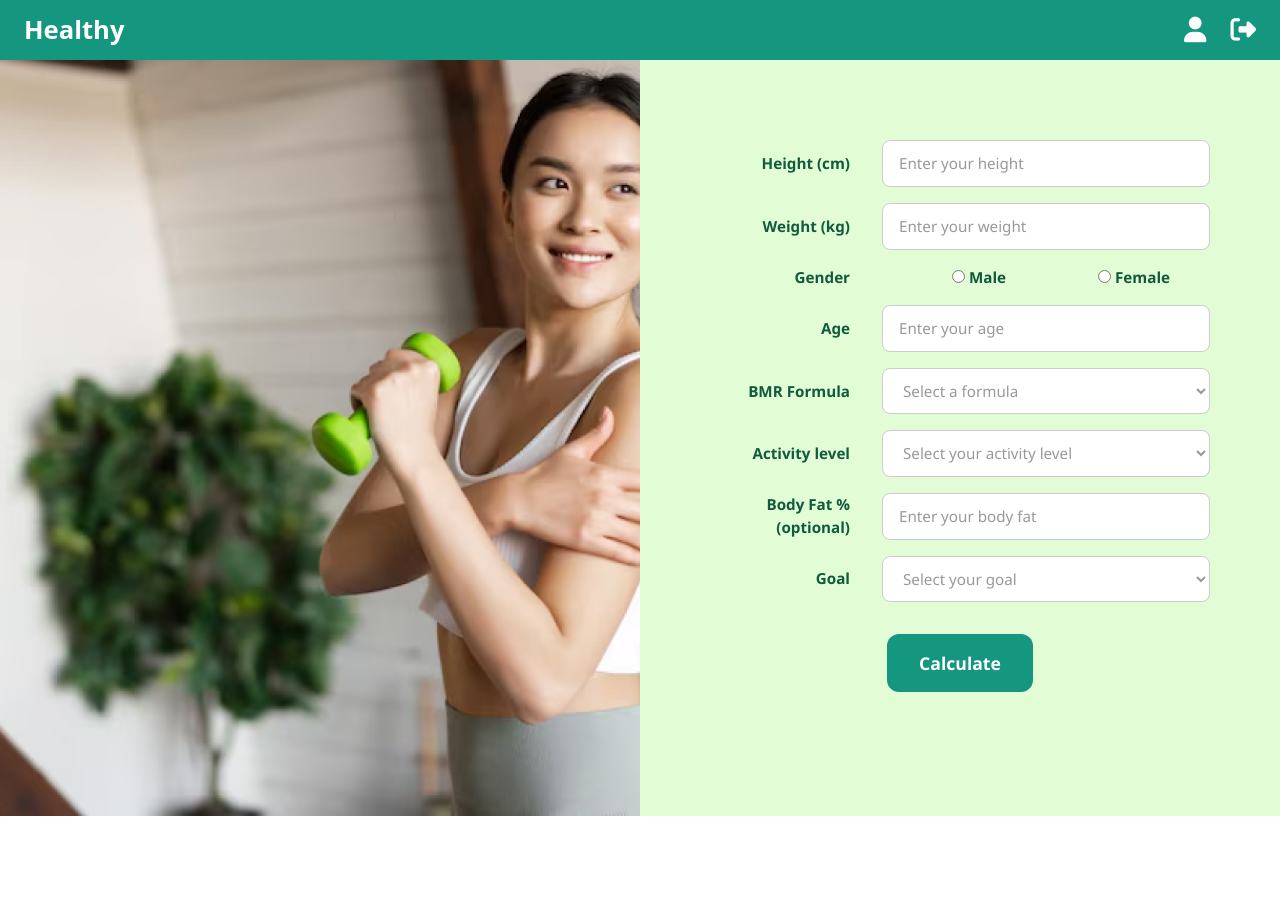
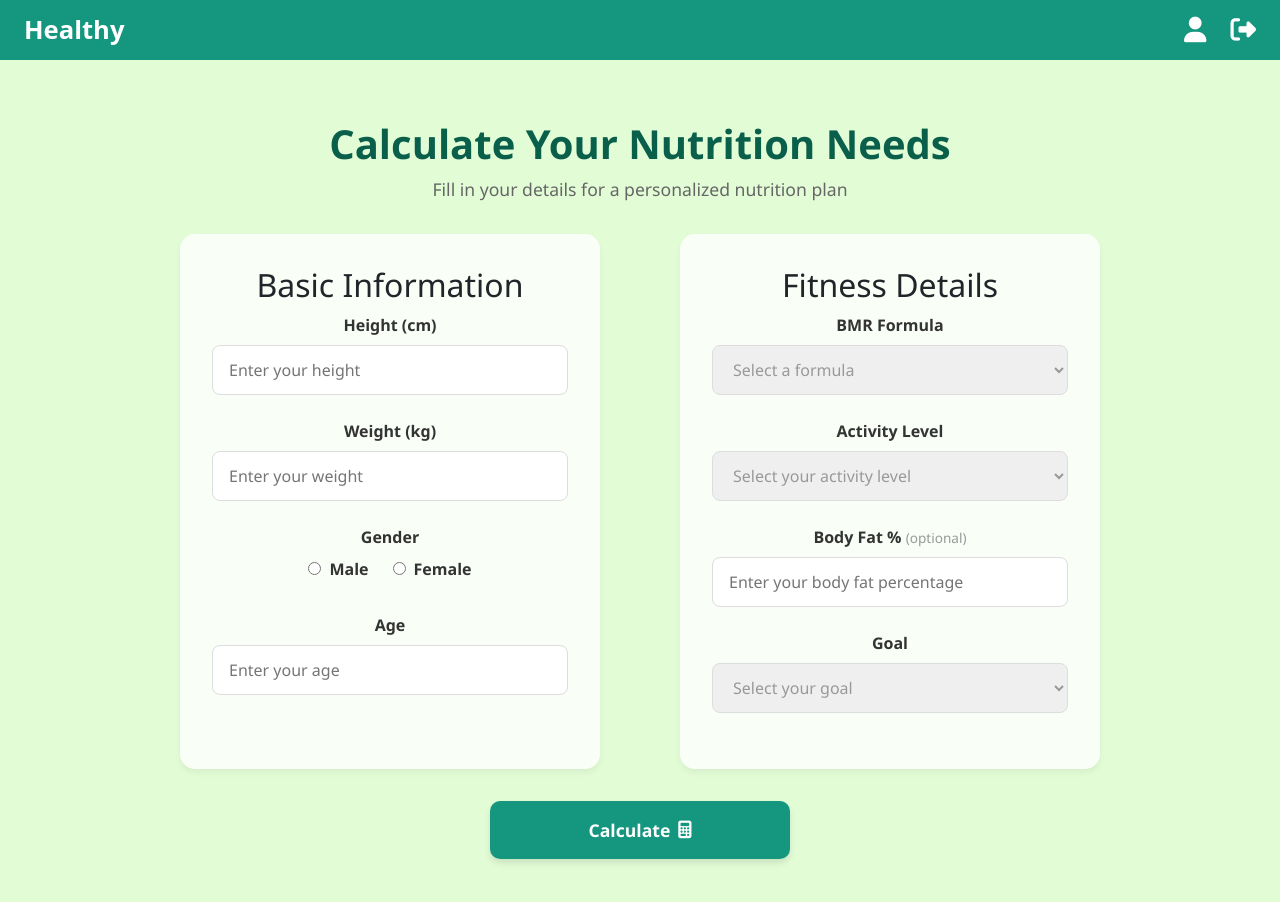
Before and after one commit to PatiharnKam/Project_web, a Vue app in the folder frontend/proj-web/: page /cal in a window 1280 px wide. Shown: the top 902 px of the page. Before the commit the page ends 816 px from the top, so only its background shows below. Built offline with nearby package versions, Linux system fonts and the light colour scheme; no server answers.

Commit message:
update cal page (#17)
* add profile page

* Update Profile.vue

* update cal page

---------

Co-authored-by: PatiharnKam <patiharn.kam@gmail.com>

```diff
--- a/frontend/proj-web/src/views/Cal.vue
+++ b/frontend/proj-web/src/views/Cal.vue
@@ -1,49 +1,84 @@
 <template>
   <div class="health-container">
-    <div class="left">
-        <img :src="personImage" alt="Person" class="person-image" />
+    <div class="calculator-content">
+      <div class="calculator-header">
+        <h1>Calculate Your Nutrition Needs</h1>
+        <p class="subtitle">Fill in your details for a personalized nutrition plan</p>
       </div>
-    <div class="right">
+
       <form class="form" @submit.prevent="calculate">
+        <div class="form-sections">
+          <div class="form-section">
+            <h2>Basic Information</h2>
             <div class="form-group">
-                <label>Height (cm)</label>
-                <div style="flex: 1">
-                    <input v-model="form.Height" type="text" inputmode="decimal" placeholder="Enter your height" @input="limitToTwoDecimalPlaces($event, 'height')" />
-                    <div v-if="errors.Height" class="error">{{ errors.Height }}</div>
+              <label for="height">Height (cm)</label>
+              <div class="input-container">
+                <input
+                  id="height"
+                  v-model="form.height"
+                  type="text"
+                  inputmode="decimal"
+                  placeholder="Enter your height"
+                  @input="limitToTwoDecimalPlaces($event, 'height')"
+                />
+                <div v-if="errors.height" class="error">{{ errors.height }}</div>
               </div>
             </div>
 
             <div class="form-group">
-                <label>Weight (kg)</label>
-                <div style="flex: 1">
-                    <input v-model="form.Weight" type="text" inputmode="decimal" placeholder="Enter your weight" @input="limitToTwoDecimalPlaces($event, 'weight')" />
-                    <div v-if="errors.Weight" class="error">{{ errors.Weight }}</div>
-                </div>
-            </div>
-
-            <div class="form-group horizontal-group">
-                <label class="horizontal-label">Gender</label>
-                <div style="flex: 1">
-                    <div class="gender-options">
-                        <label><input type="radio" value="Male" v-model="form.Gender" /> Male</label>
-                        <label><input type="radio" value="Female" v-model="form.Gender" /> Female</label>
-                    </div>
-                    <div v-if="errors.Gender" class="error">{{ errors.Gender }}</div>
+              <label for="weight">Weight (kg)</label>
+              <div class="input-container">
+                <input
+                  id="weight"
+                  v-model="form.weight"
+                  type="text"
+                  inputmode="decimal"
+                  placeholder="Enter your weight"
+                  @input="limitToTwoDecimalPlaces($event, 'weight')"
+                />
+                <div v-if="errors.weight" class="error">{{ errors.weight }}</div>
               </div>
             </div>
 
             <div class="form-group">
-                <label>Age</label>
-                <div style="flex: 1">
-                    <input v-model="form.Age" type="text" inputmode="numeric" placeholder="Enter your age" @input="filterIntegerInput($event, 'age')" />
-                    <div v-if="errors.Age" class="error">{{ errors.Age }}</div>
+              <label>Gender</label>
+              <div class="input-container">
+                <div class="gender-options">
+                  <label class="radio-label">
+                    <input type="radio" value="Male" v-model="form.gender" />
+                    <span class="radio-text">Male</span>
+                  </label>
+                  <label class="radio-label">
+                    <input type="radio" value="Female" v-model="form.gender" />
+                    <span class="radio-text">Female</span>
+                  </label>
+                </div>
+                <div v-if="errors.gender" class="error">{{ errors.gender }}</div>
               </div>
             </div>
 
             <div class="form-group">
-                <label>BMR Formula</label>
-                <div style="flex: 1">
-                    <select v-model="form.formula">
+              <label for="age">Age</label>
+              <div class="input-container">
+                <input
+                  id="age"
+                  v-model="form.age"
+                  type="text"
+                  inputmode="numeric"
+                  placeholder="Enter your age"
+                  @input="filterIntegerInput($event, 'age')"
+                />
+                <div v-if="errors.age" class="error">{{ errors.age }}</div>
+              </div>
+            </div>
+          </div>
+
+          <div class="form-section">
+            <h2>Fitness Details</h2>
+            <div class="form-group">
+              <label for="formula">BMR Formula</label>
+              <div class="input-container">
+                <select id="formula" v-model="form.formula" required>
                   <option value="" disabled hidden>Select a formula</option>
                   <option value="Mifflin-St Jeor">Mifflin-St Jeor</option>
                   <option value="Revised Harris-Benedict">Revised Harris-Benedict</option>
@@ -54,42 +89,54 @@
             </div>
 
             <div class="form-group">
-                <label>Activity level</label>
-                <div style="flex: 1">
-                    <select v-model="form.Activity">
+              <label for="activity">Activity Level</label>
+              <div class="input-container">
+                <select id="activity" v-model="form.activity" required>
                   <option value="" disabled hidden>Select your activity level</option>
                   <option value="Sedentary">Sedentary (little or no exercise)</option>
                   <option value="Light">Light (exercise 1-3 times/week)</option>
                   <option value="Moderate">Moderate (exercise 4-5 times/week)</option>
                   <option value="Very-Active">Very Active (intense exercise 6-7 times/week)</option>
-                        <option value="Extra-Active">Extra Active (very intense exercise daily, or physical job)</option>
+                  <option value="Extra-Active">Extra Active (very intense exercise daily)</option>
                 </select>
-                    <div v-if="errors.Activity" class="error">{{ errors.Activity }}</div>
+                <div v-if="errors.activity" class="error">{{ errors.activity }}</div>
               </div>
             </div>
 
             <div class="form-group">
-                <label>Body Fat % (optional)</label>
-                <div style="flex: 1">
-                    <input v-model="form.bodyFat" type="text" inputmode="decimal" placeholder="Enter your body fat" @input="limitToTwoDecimalPlaces($event, 'bodyFat')" />
+              <label for="bodyFat">Body Fat % <span class="optional">(optional)</span></label>
+              <div class="input-container">
+                <input
+                  id="bodyFat"
+                  v-model="form.bodyFat"
+                  type="text"
+                  inputmode="decimal"
+                  placeholder="Enter your body fat percentage"
+                  @input="limitToTwoDecimalPlaces($event, 'bodyFat')"
+                />
                 <div v-if="errors.bodyFat" class="error">{{ errors.bodyFat }}</div>
               </div>
             </div>
 
             <div class="form-group">
-                <label>Goal</label>
-                <div style="flex: 1">
-                    <select v-model="form.Goal">
+              <label for="goal">Goal</label>
+              <div class="input-container">
+                <select id="goal" v-model="form.goal" required>
                   <option value="" disabled hidden>Select your goal</option>
                   <option value="maintain-weight">Maintain Weight</option>
                   <option value="lose-fat">Lose Fat</option>
                   <option value="gain-muscle">Gain Muscle</option>
                 </select>
-                    <div v-if="errors.Goal" class="error">{{ errors.Goal }}</div>
+                <div v-if="errors.goal" class="error">{{ errors.goal }}</div>
+              </div>
+            </div>
           </div>
         </div>
 
-            <button type="submit">Calculate</button>
+        <button type="submit" class="submit-button">
+          Calculate
+          <i class="fas fa-calculator"></i>
+        </button>
       </form>
     </div>
   </div>
@@ -97,31 +144,29 @@
 
 <script>
 import axios from 'axios';
-import personImage from '../assets/person2.jpg';
 
 export default {
-  name: 'Cal',
+  name: 'HealthCalculator',
   data() {
     return {
-      personImage,
       form: {
-        Height: '',
-        Weight: '',
-        Gender: '',
-        Age: '',
+        height: '',
+        weight: '',
+        gender: '',
+        age: '',
         formula: '',
-        Activity: '',
+        activity: '',
         bodyFat: '',
-        Goal: ''
+        goal: ''
       },
       errors: {},
-      result:{
-        BMR: null,
-        TDEE: null,
-        Calories_Perday: null,
-        Protein: null,
-        Carbs: null,
-        Fat: null
+      result: {
+        bmr: null,
+        tdee: null,
+        caloriesPerDay: null,
+        protein: null,
+        carbs: null,
+        fat: null
       }
     };
   },
@@ -144,259 +189,263 @@ export default {
       event.target.value = raw;
       this.form[field] = raw;
     },
-    async calculate() {
+    validateForm() {
       this.errors = {};
 
-      if (!this.isValidTwoDecimal(this.form.Height)) this.errors.Height = 'Please enter a valid height.';
-      if (!this.isValidTwoDecimal(this.form.Weight)) this.errors.Weight = 'Please enter a valid weight.';
-      if (!this.form.Gender) this.errors.Gender = 'Please select your gender.';
-      if (!this.isPositiveInteger(this.form.Age)) this.errors.Age = 'Please enter a valid age.';
+      if (!this.isValidTwoDecimal(this.form.height)) this.errors.height = 'Please enter a valid height.';
+      if (!this.isValidTwoDecimal(this.form.weight)) this.errors.weight = 'Please enter a valid weight.';
+      if (!this.form.gender) this.errors.gender = 'Please select your gender.';
+      if (!this.isPositiveInteger(this.form.age)) this.errors.age = 'Please enter a valid age.';
       if (!this.form.formula) this.errors.formula = 'Please choose a BMR formula.';
-      if (!this.form.Activity) this.errors.Activity = 'Please select your activity level.';
-      if (!this.form.Goal) this.errors.Goal = 'Please select your goal.';
+      if (!this.form.activity) this.errors.activity = 'Please select your activity level.';
+      if (!this.form.goal) this.errors.goal = 'Please select your goal.';
+      if (this.form.bodyFat && !this.isValidTwoDecimal(this.form.bodyFat)) this.errors.bodyFat = 'Please enter a valid body fat percentage.';
 
-      if (Object.keys(this.errors).length > 0) return;
+      return Object.keys(this.errors).length === 0;
+    },
+    async calculate() {
+      if (!this.validateForm()) return;
 
       try {
-        const res = await axios.post('http://localhost:3000/users/cal', {
-          Gender: this.form.Gender,
-          Weight: this.form.Weight,
-          Height: this.form.Height,
-          Age: this.form.Age,
-          Activity: this.form.Activity,
+        const formData = {
+          Height: this.form.height,
+          Weight: this.form.weight,
+          Gender: this.form.gender,
+          Age: this.form.age,
+          formula: this.form.formula,
+          Activity: this.form.activity,
           bodyFat: this.form.bodyFat,
-          Goal: this.form.Goal,
-          formula: this.form.formula
-        });
+          Goal: this.form.goal
+        };
 
-        this.result.BMR = res.data.bmr;
-        this.result.TDEE = res.data.tdee;
-        this.result.Calories_Perday = res.data.calories_per_day;
-        this.result.Protein = res.data.protein;
-        this.result.Carbs = res.data.carbs;
-        this.result.Fat = res.data.fat;
+        const res = await axios.post('http://localhost:3000/users/cal', formData);
 
-        await this.collectInfo();
+        this.result.bmr = res.data.bmr;
+        this.result.tdee = res.data.tdee;
+        this.result.caloriesPerDay = res.data.calories_per_day;
+        this.result.protein = res.data.protein;
+        this.result.carbs = res.data.carbs;
+        this.result.fat = res.data.fat;
+
+        await this.saveUserData();
       } catch (error) {
-        alert('Error calculating BMR: ' + (error.response?.data?.message || error.message));
+        console.error('Calculation error:', error);
+        alert('Error calculating nutrition needs: ' + (error.response?.data?.message || error.message));
       }
     },
-    async collectInfo() {
+    async saveUserData() {
       try {
-        await axios.post('http://localhost:3000/users/', {
-          Gender: this.form.Gender,
-          Weight: this.form.Weight,
-          Height: this.form.Height,
-          Age: this.form.Age,
-          Activity: this.form.Activity,
+        const userData = {
+          Height: this.form.height,
+          Weight: this.form.weight,
+          Gender: this.form.gender,
+          Age: this.form.age,
+          formula: this.form.formula,
+          Activity: this.form.activity,
           bodyFat: this.form.bodyFat,
-          Goal: this.form.Goal,
-          BMR: this.result.BMR,
-          TDEE: this.result.TDEE,
-          Calories_Perday: this.result.Calories_Perday
-        });
-        await this.pushResult();
+          Goal: this.form.goal,
+          BMR: this.result.bmr,
+          TDEE: this.result.tdee,
+          Calories_Perday: this.result.caloriesPerDay
+        };
+
+        await axios.post('http://localhost:3000/users/', userData);
+        this.navigateToResults();
       } catch (error) {
-        alert('Error saving user data: ' + (error.response?.data?.message || error.message));
+        console.error('Save user data error:', error);
+        alert('Error saving your data: ' + (error.response?.data?.message || error.message));
       }
     },
-    async pushResult(){
+    navigateToResults() {
       try {
         sessionStorage.setItem('result', JSON.stringify(this.result));
-        await this.$router.push('/result');
-
-        // await this.$router.push({
-        //     name: 'Result',
-        //     query: {
-        //         result: JSON.stringify(this.result)
-        //     }
-        // });
+        this.$router.push('/result');
       } catch (error) {
-        alert('Error saving result data: ' + (error.response?.data?.message || error.message));
+        console.error('Navigation error:', error);
+        alert('Error navigating to results: ' + error.message);
       }
     }
   }
 };
 </script>
 
-
 <style scoped>
-/* ให้ body และ html ครอบคลุมเต็มหน้าจอ */
-html,
-body {
-    height: 100%;
-    margin: 0;
+.health-container {
+  min-height: 100vh;
+  width: inherit;
+  background-color: #e2fcd6;
+  display: flex;
+  justify-content: center;
+  align-items: center;
+  padding: 5rem;
+  font-family: 'Segoe UI', Tahoma, Geneva, Verdana, sans-serif;
 }
 
-.health-container {
-    display: flex;
-    flex-wrap: wrap;
-    min-height: 100vh;
-    width: inherit;
-    font-family: 'Segoe UI', Tahoma, Geneva, Verdana, sans-serif;
-    background-color:#E2FCD6;
-    /* พื้นหลังเขียวอ่อน */
-    flex-direction: row;
-    padding-top: 1rem;
+.calculator-content {
+  width: 100%;
+  max-width: 1000px;
+  border-radius: 20px;
+  padding: 2.5rem;
+  animation: slideIn 0.5s ease-out;
 }
 
-.left {
-    flex: 1 1 50%;
-    padding: 0;
-    box-sizing: border-box;
-    height: 100vh;
-    display: flex;
-    justify-content: flex-start;
-    /* เปลี่ยนจาก center → flex-start */
-    align-items: stretch;
-    /* ให้รูปเต็มความสูง */
+@keyframes slideIn {
+  from {
+    opacity: 0;
+    transform: translateY(20px);
+  }
+  to {
+    opacity: 1;
+    transform: translateY(0);
+  }
 }
 
-.person-image {
-    width: 100%;
-    height: 100%;
-    /* ให้สูงเต็มจอ */
-    object-fit: cover;
-    border-radius: 0;
-    /* ไม่ต้องมีมุมโค้ง */
-    margin: 0;
-    display: block;
-    box-shadow: none;
-    /* ลบเงาถ้าต้องการความเรียบง่าย */
-}
-
-.right {
-    flex: 1 1 50%;
-    padding: 2rem;
-    box-sizing: border-box;
-    display: flex;
-    flex-direction: column;
-    justify-content: center;
-    align-items: center;
-}
-
-h1 {
-    color: #E2FCD6;
-    font-size: 2.8rem;
+.calculator-header {
   text-align: center;
   margin-bottom: 2rem;
 }
 
-.form {
-    display: flex;
-    flex-direction: column;
-    gap: 1rem;
-    align-items: center;
-    width: 100%;
+.calculator-header h1 {
+  color: #0A5F4B;
+  font-size: 2.5rem;
+  font-weight: 700;
+  margin-bottom: 0.5rem;
+}
+
+.subtitle {
+  color: #666;
+  font-size: 1.1rem;
+}
+
+.form-sections {
+  display: grid;
+  grid-template-columns: repeat(auto-fit, minmax(300px, 1fr));
+  gap: 5rem;
+  margin-bottom: 2rem;
+}
+
+.form-section {
+  background: rgba(255, 255, 255, 0.8);
+  padding: 2rem;
+  border-radius: 15px;
+  box-shadow: 0 4px 6px rgba(0, 0, 0, 0.05);
 }
 
 .form-group {
-    display: flex;
-    align-items: center;
-    justify-content: flex-start;
-    width: 100%;
-    max-width: 500px;
-    gap: 2rem;
-    margin: 0 auto;
-    /* จัดกลาง */
+  margin-bottom: 1.5rem;
 }
 
 .form-group label {
-    font-weight: bold;
-    color: rgb(16, 91, 60);
-    font-size: 0.95rem;
-    width: 140px;
-    text-align: right;
+  display: block;
+  margin-bottom: 0.5rem;
+  font-weight: 600;
+  color: #333;
 }
 
-.form-group input[type="text"],
-.form-group input[type="number"],
-.form-group select {
-    flex: 1;
-    min-width: 0;
-    width: 100%;
-    padding: 0.7rem 1rem;
-    border: 1px solid #ccc;
-    border-radius: 8px;
-    background-color: white;
-    font-size: 0.95rem;
+.input-container {
+  position: relative;
 }
 
-/* เปลี่ยนสี placeholder ใน input เป็นสีดำ */
-.form-group input::placeholder {
-    color: #999;
-    /* placeholder สีดำ */
+.input-container input,
+
+.input-container select {
+  width: 100%;
+  padding: 0.75rem 1rem;
+  border: 1px solid #ddd;
+  border-radius: 8px;
+  font-size: 1rem;
+  transition: border-color 0.3s;
+  color: #000;
 }
 
-/* เปลี่ยนสีตัวเลือกใน select เป็นสีดำ */
-select {
-    color: #000;
-    /* สีตัวเลือกใน select */
-}
-
-/* เพิ่มกรณี select ที่ไม่ได้เลือก จะมี placeholder เป็นสีดำ */
-select:has(option[value=""]:checked) {
+.input-container select:invalid {
   color: #999;
 }
 
-/* ปรับสีตัวเลือกใน select เมื่อเลือก */
-option {
+.input-container select option:not([value=""]) {
   color: #000;
-    /* สีของตัวเลือกใน dropdown */
 }
 
-.horizontal-group {
-    display: flex;
-    align-items: center;
-    justify-content: flex-start;
-    width: 100%;
-    max-width: 500px;
-    gap: 1rem;
-    margin: 0 auto;
-}
-
-.horizontal-label {
-    font-weight: 600;
-    color: #333;
-    font-size: 0.95rem;
-    width: 140px;
-    text-align: right;
+.input-container input:focus,
+.input-container select:focus {
+  outline: none;
+  border-color: #4CAF50;
+  box-shadow: 0 0 0 2px rgba(76, 175, 80, 0.2);
 }
 
 .gender-options {
   display: flex;
   gap: 1.5rem;
-    flex-wrap: wrap;
+  align-items: center;
+  justify-content: center;
 }
 
-button {
-    margin-top: 1rem;
-    padding: 1rem 2rem;
-    background-color: #14967F;
+.radio-label {
+  display: flex;
+  align-items: center;
+  cursor: pointer;
+}
+
+.radio-label input[type="radio"] {
+  margin-right: 0.5rem;
+  cursor: pointer;
+  width: auto;
+}
+
+.optional {
+  color: #999;
+  font-size: 0.85rem;
+  font-weight: normal;
+}
+
+.error {
+  color: #d32f2f;
+  font-size: 0.85rem;
+  margin-top: 0.25rem;
+}
+
+.submit-button {
+  display: flex;
+  align-items: center;
+  justify-content: center;
+  width: 100%;
+  max-width: 300px;
+  margin: 0 auto;
+  padding: 1rem;
+  background: #14967F;
   color: white;
   border: none;
-    border-radius: 12px;
+  border-radius: 10px;
   font-size: 1.1rem;
-    font-weight: bold;
+  font-weight: 600;
   cursor: pointer;
-    align-self: center;
-    transition: background 0.3s ease;
+  transition: background-color 0.3s, transform 0.2s;
+  box-shadow: 0 4px 6px rgba(0, 0, 0, 0.1);
 }
 
-button:hover {
-    background-color: #E2FCD6;
+.submit-button:hover {
+  background:rgb(12, 126, 105);
+  transform: translateY(-2px);
 }
 
-/* Responsive */
+.submit-button:active {
+  transform: translateY(0);
+}
+
+.submit-button i {
+  margin-left: 0.5rem;
+}
+
 @media (max-width: 768px) {
+  .form-sections {
+    grid-template-columns: 1fr;
+  }
 
-    .left,
-    .right {
-        flex: 1 1 100%;
+  .calculator-content {
     padding: 1.5rem;
   }
 
-    h1 {
+  .calculator-header h1 {
     font-size: 2rem;
   }
 }
```
Lines whose indentation alone changed are shown as unchanged.
